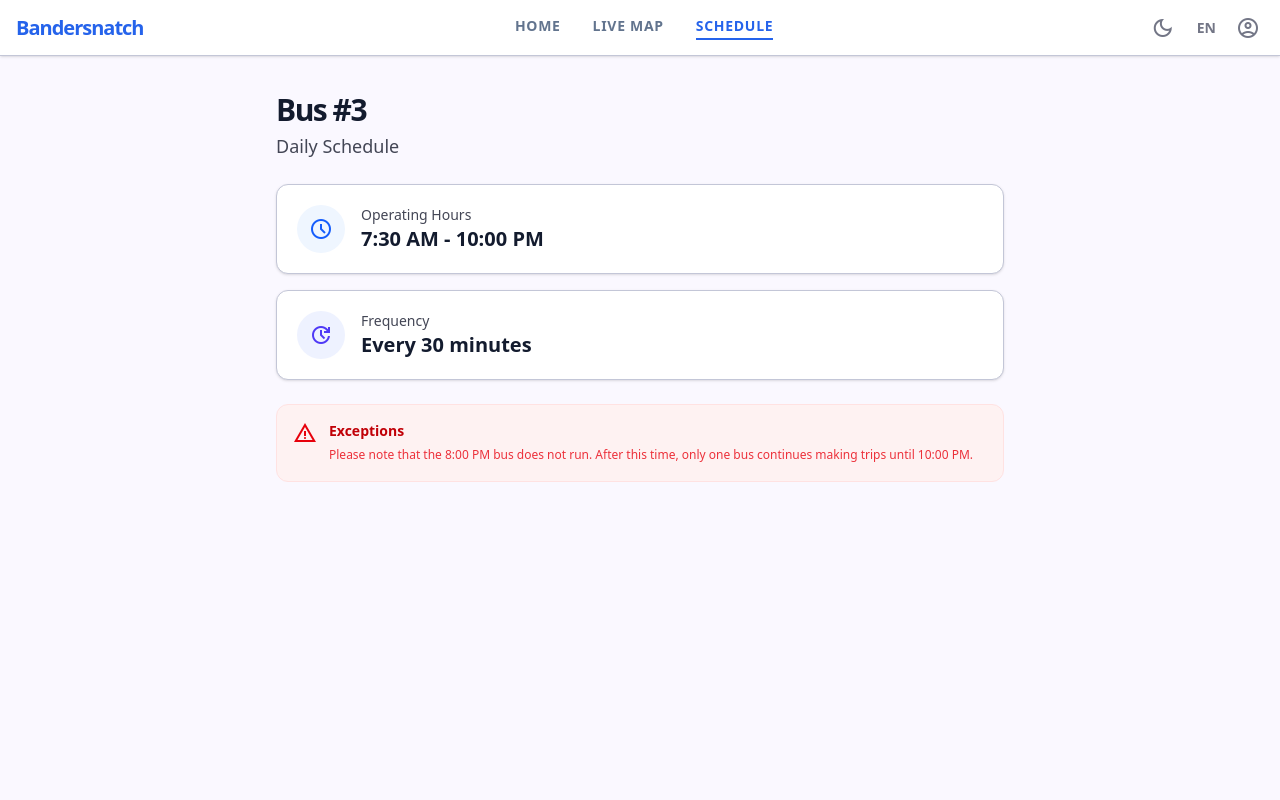
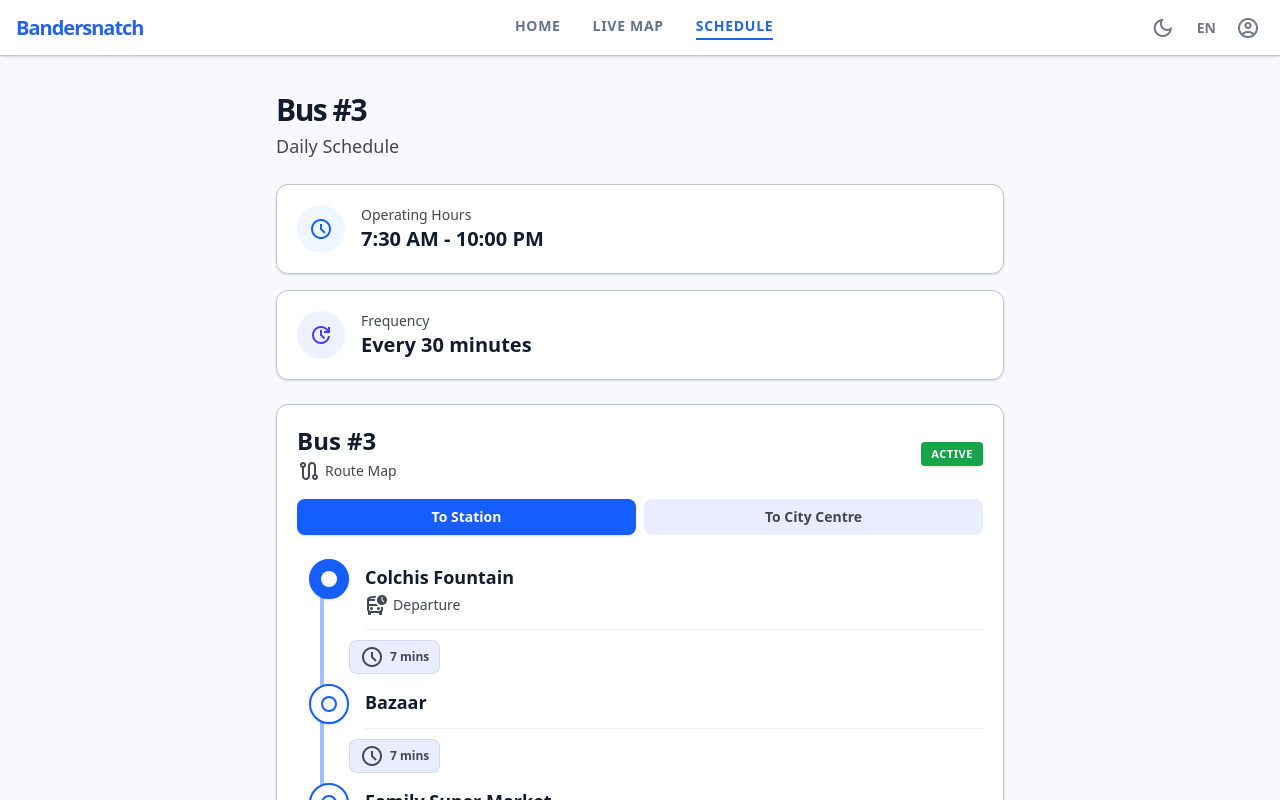
Before and after one commit to Nok1on1/product-capstone-2026, a Next.js app in the folder bandersnatch_app/: page /1/routes in a window 1280 px wide. Shown: the top 800 px of the page. Built offline with nearby package versions, Linux system fonts and the light colour scheme; no server answers.

Commit message:
Added bus schedule

```diff
--- a/bandersnatch_app/src/app/[lang]/routes/page.tsx
+++ b/bandersnatch_app/src/app/[lang]/routes/page.tsx
@@ -2,6 +2,7 @@
 
 import { use } from "react";
 import { getDictionary, Locale } from "@/i18n/dictionaries";
+import RouteMap from "@/components/RouteMap";
 
 export default function RoutesPage({ params }: { params: Promise<{ lang: string }> }) {
   const { lang } = use(params);
@@ -39,6 +40,9 @@ export default function RoutesPage({ params }: { params: Promise<{ lang: string
         </div>
       </div>
 
+      {/* Route Map */}
+      <RouteMap />
+
       {/* Exceptions */}
       <div className="bg-red-50 dark:bg-red-950/20 border border-red-100 dark:border-red-900/30 rounded-xl p-4 flex items-start gap-3 transition-colors duration-200">
         <span className="material-symbols-outlined text-red-600 dark:text-red-400">warning</span>
--- /dev/null
+++ b/bandersnatch_app/src/components/RouteMap.tsx
@@ -0,0 +1,124 @@
+"use client";
+
+import { useState } from "react";
+import { toStationStops, toCityCentreStops } from "@/data/route3";
+import { STOP_TRAVEL_MINUTES } from "@/lib/timetable";
+
+type Direction = "station" | "city";
+
+export default function RouteMap() {
+  const [direction, setDirection] = useState<Direction>("station");
+
+  const stops = direction === "station" ? toStationStops : toCityCentreStops;
+
+  return (
+    <div className="bg-surface-container-lowest border border-outline-variant rounded-xl p-5 shadow-sm transition-colors duration-200">
+      {/* Header */}
+      <div className="flex items-center justify-between mb-4">
+        <div>
+          <h3 className="text-2xl font-bold text-on-surface dark:text-slate-100">Bus #3</h3>
+          <p className="text-sm text-on-surface-variant dark:text-slate-400 flex items-center gap-1 mt-0.5">
+            <span className="material-symbols-outlined text-[16px]">route</span>
+            Route Map
+          </p>
+        </div>
+        <div className="bg-[#16A34A] text-white text-[11px] font-bold px-2.5 py-1 rounded uppercase tracking-wider shadow-sm">
+          Active
+        </div>
+      </div>
+
+      {/* Direction Tabs */}
+      <div className="flex gap-2 mb-5">
+        <button
+          onClick={() => setDirection("station")}
+          className={`flex-1 py-2 px-3 rounded-lg text-sm font-semibold transition-all duration-150 active:scale-95 ${
+            direction === "station"
+              ? "bg-blue-600 text-white shadow-sm"
+              : "bg-surface-container dark:bg-slate-800 text-on-surface-variant dark:text-slate-400 hover:bg-blue-50 dark:hover:bg-slate-700"
+          }`}
+        >
+          To Station
+        </button>
+        <button
+          onClick={() => setDirection("city")}
+          className={`flex-1 py-2 px-3 rounded-lg text-sm font-semibold transition-all duration-150 active:scale-95 ${
+            direction === "city"
+              ? "bg-amber-600 text-white shadow-sm"
+              : "bg-surface-container dark:bg-slate-800 text-on-surface-variant dark:text-slate-400 hover:bg-amber-50 dark:hover:bg-slate-700"
+          }`}
+        >
+          To City Centre
+        </button>
+      </div>
+
+      {/* Timeline */}
+      <div className="relative pl-3">
+        {/* Vertical connecting line */}
+        <div className="absolute left-[23px] top-6 bottom-8 w-1 bg-blue-600/40 dark:bg-blue-400/40 rounded-full" />
+
+        {stops.map((stop, index) => {
+          const isFirst = index === 0;
+          const isLast = index === stops.length - 1;
+
+          return (
+            <div key={stop.id}>
+              <div className="relative flex gap-4 mb-1">
+                {/* Stop circle */}
+                <div
+                  className={`relative z-10 w-10 h-10 rounded-full border-2 flex items-center justify-center shrink-0 mt-1 shadow-sm transition-colors duration-200 ${
+                    isFirst || isLast
+                      ? "bg-blue-600 dark:bg-blue-500 border-blue-600 dark:border-blue-500"
+                      : "bg-surface-container-lowest dark:bg-slate-800 border-blue-600 dark:border-blue-400"
+                  }`}
+                >
+                  <div
+                    className={`w-4 h-4 rounded-full transition-colors duration-200 ${
+                      isFirst || isLast
+                        ? "bg-white"
+                        : "bg-surface-container-lowest dark:bg-slate-800 border-2 border-blue-600 dark:border-blue-400"
+                    }`}
+                  />
+                </div>
+
+                {/* Stop info */}
+                <div
+                  className={`flex-1 pt-2 pb-3 ${
+                    !isLast
+                      ? "border-b border-outline-variant/30 dark:border-slate-700/30"
+                      : ""
+                  }`}
+                >
+                  <h4 className="text-lg font-semibold text-on-surface dark:text-slate-100">
+                    {stop.name}
+                  </h4>
+                  {isFirst && (
+                    <p className="text-sm text-on-surface-variant dark:text-slate-400 flex items-center gap-1 mt-0.5">
+                      <span className="material-symbols-outlined text-[16px]">departure_board</span>
+                      Departure
+                    </p>
+                  )}
+                  {isLast && (
+                    <p className="text-sm text-on-surface-variant dark:text-slate-400 flex items-center gap-1 mt-0.5">
+                      <span className="material-symbols-outlined text-[16px]">flag</span>
+                      Terminus
+                    </p>
+                  )}
+                </div>
+              </div>
+
+              {/* Travel time chip between stops */}
+              {!isLast && (
+                <div className="relative flex gap-4 pl-[40px] py-1.5">
+                  <div className="flex items-center gap-1.5 bg-surface-container dark:bg-slate-800 py-1 px-2.5 rounded-lg border border-outline-variant/50 dark:border-slate-700/50 text-on-surface-variant dark:text-slate-400 text-xs font-semibold">
+                    <span className="material-symbols-outlined text-[16px]">schedule</span>
+                    {STOP_TRAVEL_MINUTES} mins
+                  </div>
+                </div>
+              )}
+            </div>
+          );
+        })}
+      </div>
+    </div>
+  );
+}
--- a/bandersnatch_app/src/i18n/dictionaries.ts
+++ b/bandersnatch_app/src/i18n/dictionaries.ts
@@ -34,6 +34,8 @@ const dictionaries = {
       infoTitle: "Exceptions",
       infoText:
         "Please note that the 8:00 PM bus does not run. After this time, only one bus continues making trips until 10:00 PM.",
+      departure: "Departure",
+      terminus: "Terminus",
     },
     feedback: {
       title: "How was the ride?",
@@ -136,6 +138,8 @@ const dictionaries = {
       infoTitle: "გამონაკლისები",
       infoText:
         "გთხოვთ გაითვალისწინოთ, რომ 20:00 საათზე ავტობუსი არ მოძრაობს. ამ დროის შემდეგ მხოლოდ ერთი ავტობუსი აგრძელებს მუშაობას 22:00 საათამდე.",
+      departure: "გამგზავრება",
+      terminus: "ტერმინალი",
     },
     feedback: {
       title: "როგორი მგზავრობა იყო?",
```
